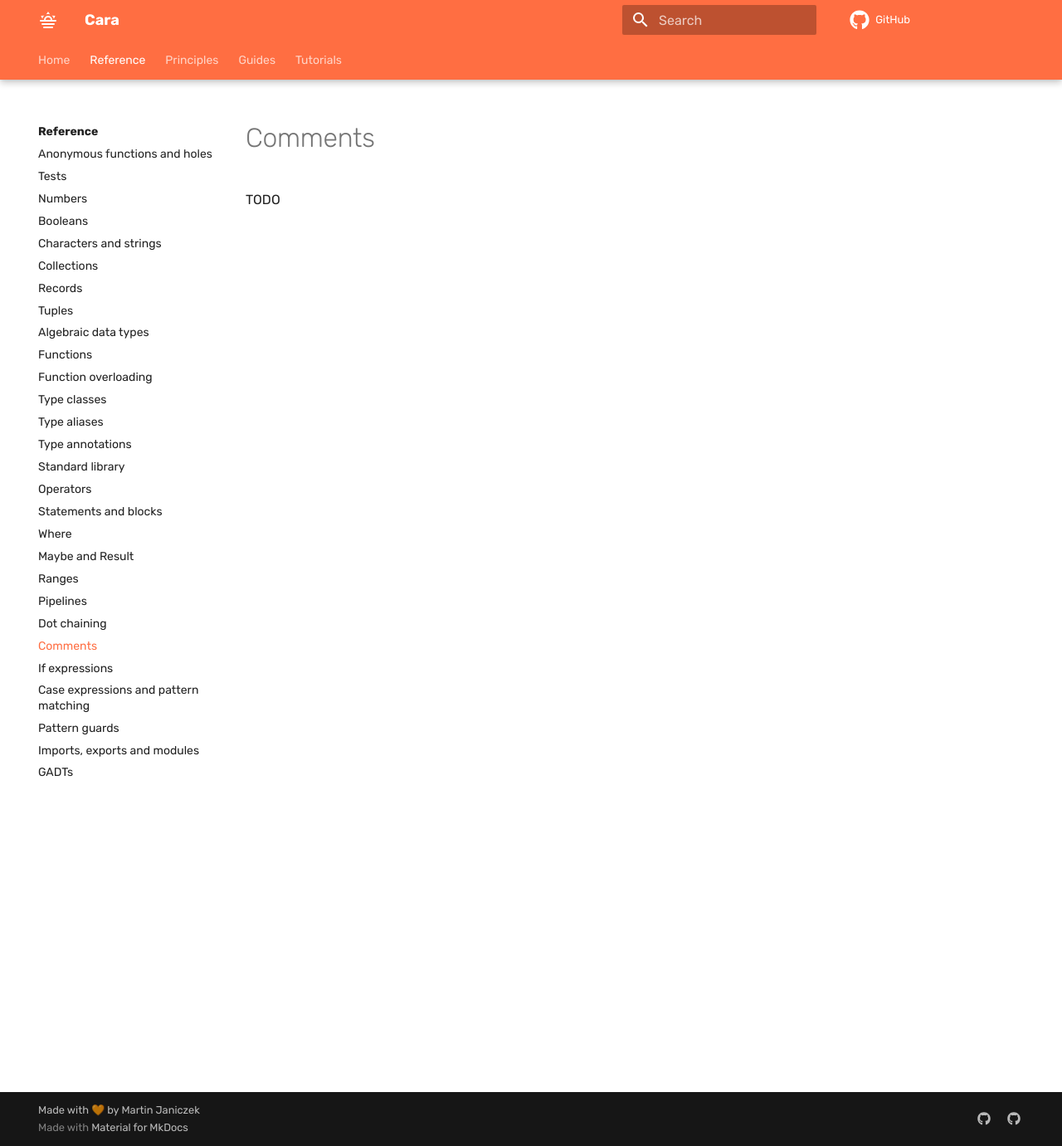
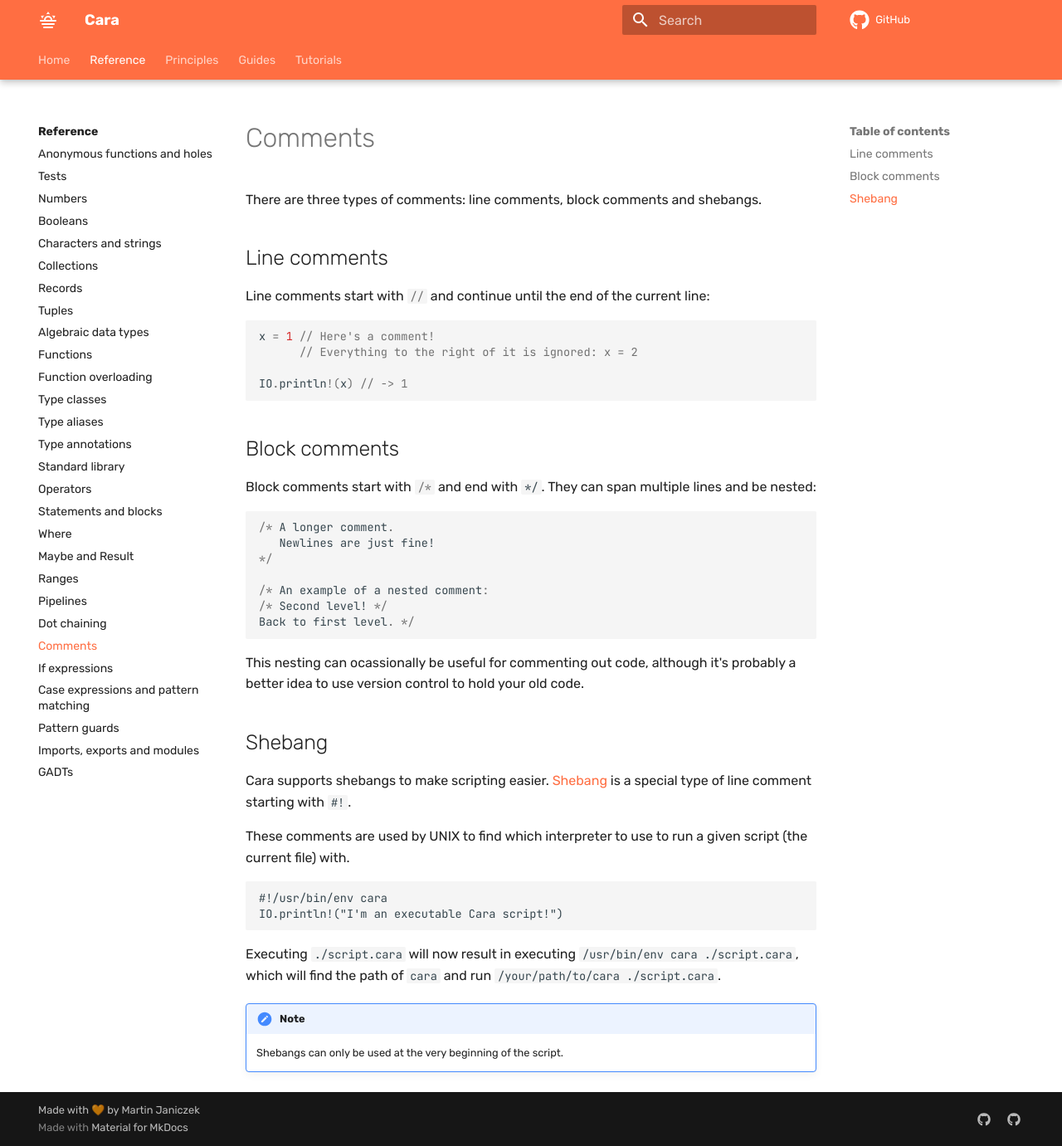
Before and after one commit to cara-lang/website, an MkDocs documentation site: the page built from docs/reference/comments.md, in a window 1280 px wide and 1381 px high. Shown: the whole window at 83% size. Built offline with MkDocs 1.6.1 and Material for MkDocs 9.7.7, drawn with Linux system fonts in a browser that asks for light colours; plug-ins that fetch from the network failed and are left out; comment, search, counter and statistics services are not loaded.

Commit message:
Flesh out Comments

````diff
--- a/docs/reference/comments.md
+++ b/docs/reference/comments.md
@@ -1,3 +1,53 @@
 # Comments
 
-TODO
+There are three types of comments: line comments, block comments and shebangs.
+
+## Line comments
+
+Line comments start with `//` and continue until the end of the current line:
+
+``` cara
+x = 1 // Here's a comment!
+      // Everything to the right of it is ignored: x = 2
+
+IO.println!(x) // -> 1
+```
+
+## Block comments
+
+Block comments start with `/*` and end with `*/`. They can span multiple lines
+and be nested:
+
+``` cara
+/* A longer comment.
+   Newlines are just fine!
+*/
+
+/* An example of a nested comment:
+/* Second level! */
+Back to first level. */
+```
+
+This nesting can ocassionally be useful for commenting out code, although it's
+probably a better idea to use version control to hold your old code.
+
+## Shebang
+
+Cara supports shebangs to make scripting easier.
+[Shebang](https://en.wikipedia.org/wiki/Shebang_(Unix)) is a special type of
+line comment starting with `#!`.
+
+These comments are used by UNIX to find which interpreter to use to run a given
+script (the current file) with.
+
+``` cara
+#!/usr/bin/env cara
+IO.println!("I'm an executable Cara script!")
+```
+
+Executing `./script.cara` will now result in executing
+`/usr/bin/env cara ./script.cara`, which will find the path of `cara` and run
+`/your/path/to/cara ./script.cara`.
+
+!!! note
+    Shebangs can only be used at the very beginning of the script.
````
Also changed, not shown: docs/reference/index.md (+1 -1 lines).
